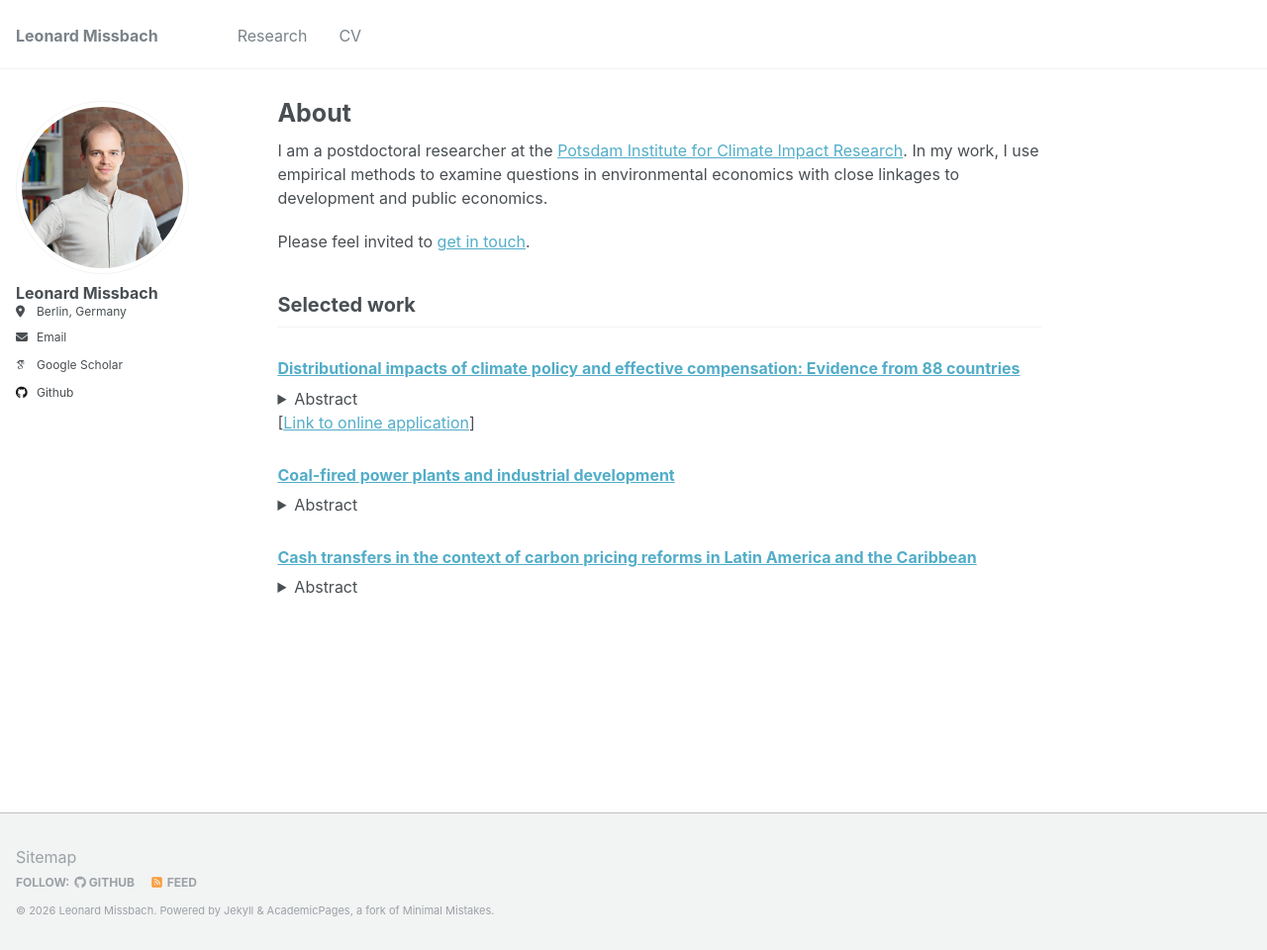
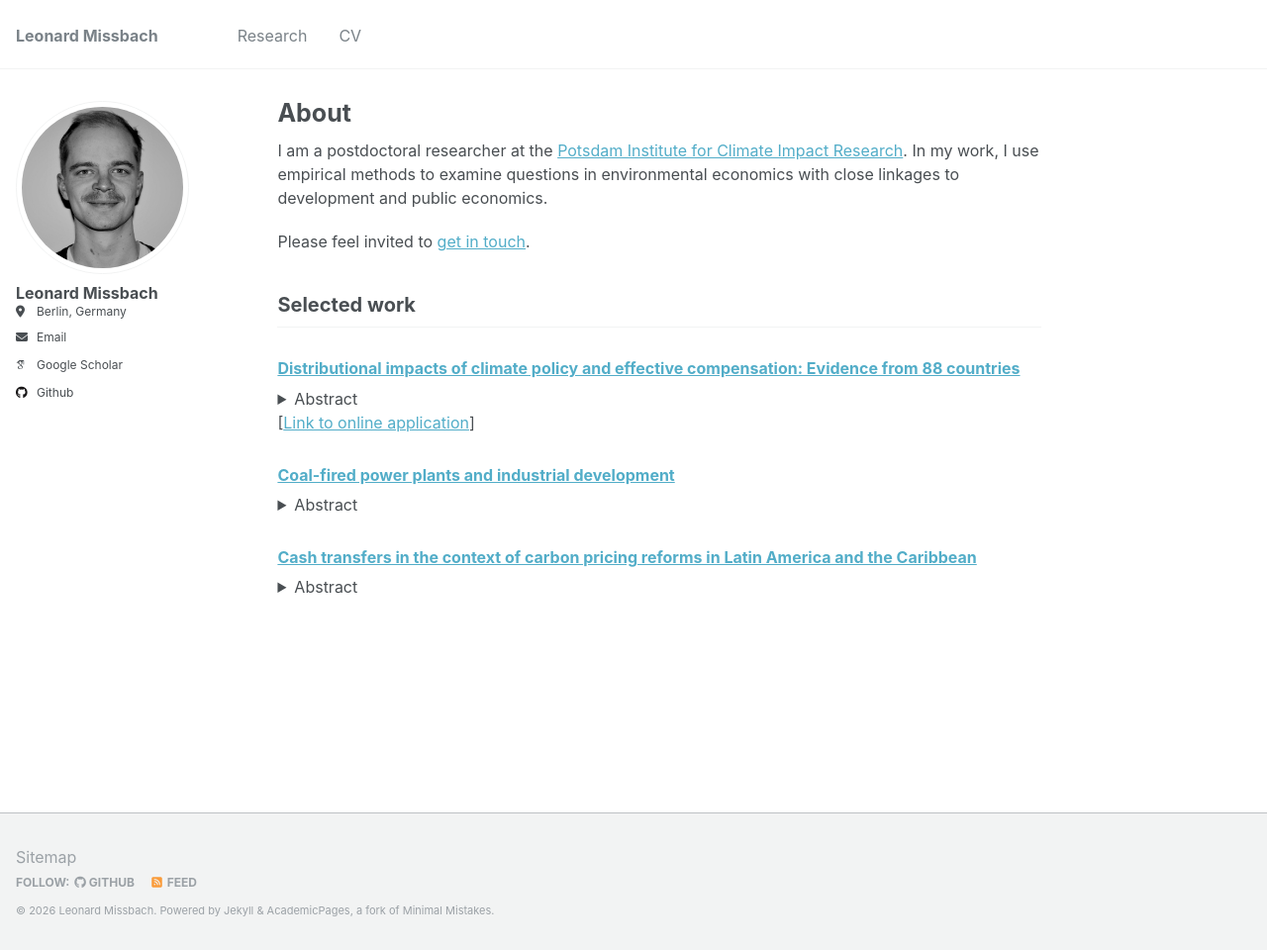
Before and after one commit to lmissbach/lmissbach.github.io, a Jekyll site: the page built from _pages/about.md, in a window 1280 px wide and 960 px high. Shown: the whole window at 99% size. Built offline with Jekyll 4.4.1, drawn with Linux system fonts in a browser that asks for light colours; some web fonts are replaced.

Commit message:
Update author avatar in configuration file

```diff
--- a/_config.yml
+++ b/_config.yml
@@ -21,7 +21,7 @@ repository               : "lmissbach/lmissbach.github.io"
 #               Additional customization can be done by editing /_includes/author-profile.html
 author:
   # Biographic information
-  avatar           : "LMissbach_smaller.jpg"
+  avatar           : "IMG_novel.jpg"
   name             : "Leonard Missbach"
   pronouns         : # example: "she/her"
   bio              : #"Short biography for the left-hand sidebar"
```
